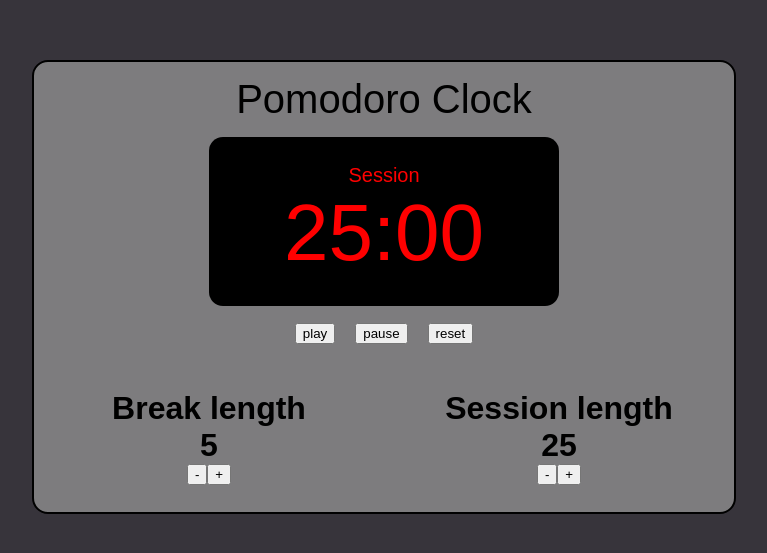
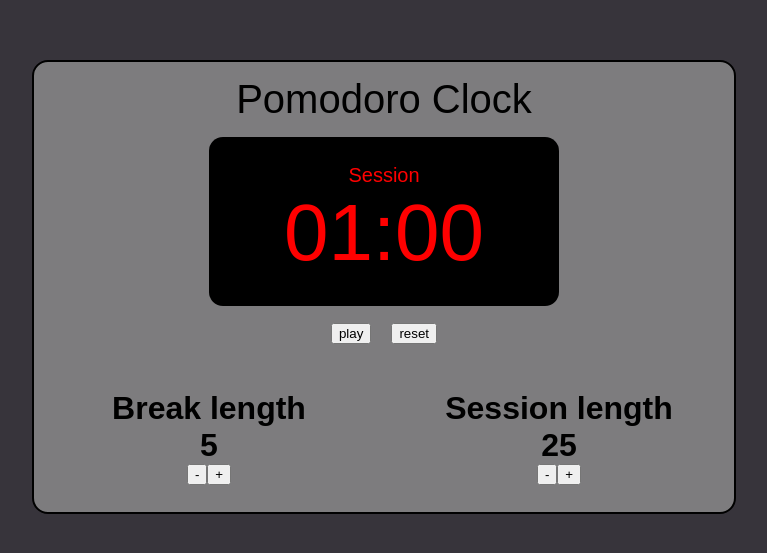
Before and after one commit to mmjamm89/25-5-clock, a React (Create React App) app: page / in a window 1280 px wide. Shown: the part 113-666 px from the top of the page, without its empty margins (256-1023 px from the left). Built offline with nearby package versions, Linux system fonts and the light colour scheme; a web font is replaced by a local one.

Commit message:
functionalidad 3

```diff
--- a/src/App.js
+++ b/src/App.js
@@ -6,18 +6,11 @@ import Session from './setSession';
 
 function App() {
 
-  const [minsDisplayed, setMinsDisplayed] = useState(25*60);
+  const [minsDisplayed, setMinsDisplayed] = useState(1*60);
   const [breakLength, setBreakLength] = useState(5);
   const [sessionLength, setSessionLength] = useState(25);
   const [timerOn, setTimerOn] = useState(false);
   const [onBreak, setOnBreak] = useState(false);
-  const [breakAudio, setBreakAudio] = useState(new Audio('./alarm-sound.mp3'))
-
-    //play alarm sound at the end of session
-    const playBreakSound = () => {
-      breakAudio.currentTime = 0;
-      breakAudio.play();
-    }
 
     //Set the correct time format for the clock display
     const timeFormat = (time) => {
@@ -33,10 +26,14 @@ function App() {
       if(type === 'break'){
         if(breakLength <= 1 && amount < 0){
           return;
+        }else if(breakLength >= 60 && amount > 0){
+          return;
         }
         setBreakLength(prev => prev + amount)
       }else{
         if(sessionLength <= 1 && amount < 0){
+          return;
+        }else if(sessionLength >= 60 && amount > 0){
           return;
         }
         setSessionLength(prev => prev + amount)
@@ -49,7 +46,7 @@ function App() {
     //Control buttons
     //play-pause
     const control = () => {
-      let second = 1000;
+      let second = 50;
       let date = new Date().getTime();
       let nextDate = new Date().getTime() + second;
       let onBreakVariable = onBreak;
@@ -59,12 +56,11 @@ function App() {
           if(date > nextDate){
             setMinsDisplayed((prev) => {
               if(prev >= 0 && !onBreakVariable){
-                playBreakSound();
                 onBreakVariable = true;
                 setOnBreak(true);
+                setMinsDisplayed(breakLength*60)
                 return breakLength;
               }else if(prev <= 0 && onBreakVariable){
-                playBreakSound();
                 onBreakVariable = false;
                 setOnBreak(false);
                 return sessionLength;
@@ -77,6 +73,8 @@ function App() {
         localStorage.clear();
         localStorage.setItem('interval-id', interval);
       }
+
+      //pause timer
       if(timerOn){
         clearInterval(localStorage.getItem('interval-id'))
       }
@@ -85,12 +83,24 @@ function App() {
 
     //Reset
     const reset = () => {
+      if(!timerOn){
+        let interval = setInterval(() => {
+        }, 30)
+        localStorage.clear();
+        localStorage.setItem('interval-id', interval);
+      }
+      //pause timer
+      if(timerOn){
+        clearInterval(localStorage.getItem('interval-id'))
+      }
       setMinsDisplayed(25*60);
       setSessionLength(25);
       setBreakLength(5);
-    }
+      setTimerOn(false);
+      setOnBreak(false);
+     }
 
-
+     const timerLabel = () => onBreak ? "Break" : "Session"
 
   return (
     <div className="App">
@@ -111,6 +121,7 @@ function App() {
         timeFormat={timeFormat(minsDisplayed)}
         reset={reset}
         control={control}
+        timerLabel={timerLabel()}
         />
     </div>
   );
--- a/src/display.js
+++ b/src/display.js
@@ -1,11 +1,11 @@
 import './style.css';
 
-const Display = ({ timeFormat, reset, control }) => {
+const Display = ({ timeFormat, reset, control, timerLabel }) => {
 
     return(
         <div className='display'>
             <div className='display_screen'>
-                <p id='timer-label'>Session</p>
+                <p id='timer-label'>{timerLabel}</p>
                 <p id='time-left'>{timeFormat}</p>
             </div>
             <div className='display_controls'>
@@ -13,9 +13,6 @@ const Display = ({ timeFormat, reset, control }) => {
                     id='start_stop'
                     className='play_btn'
                     onClick={control}>play
-                </button>
-                <button
-                    className='pause_btn'>pause
                 </button>
                 <button
                     id='reset'
```
